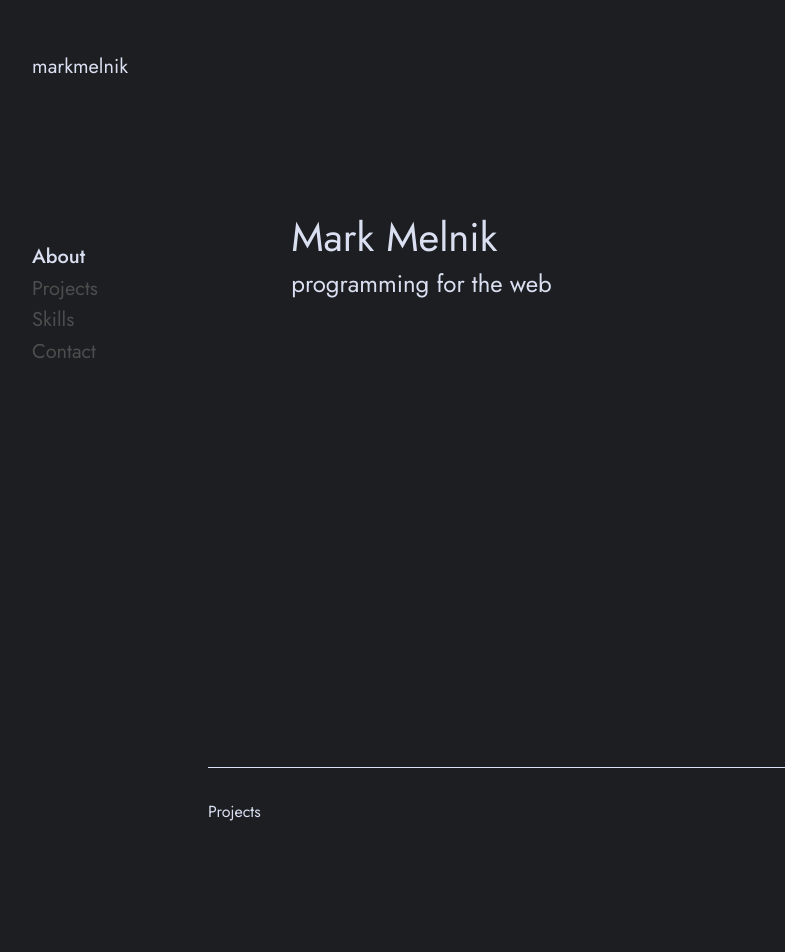
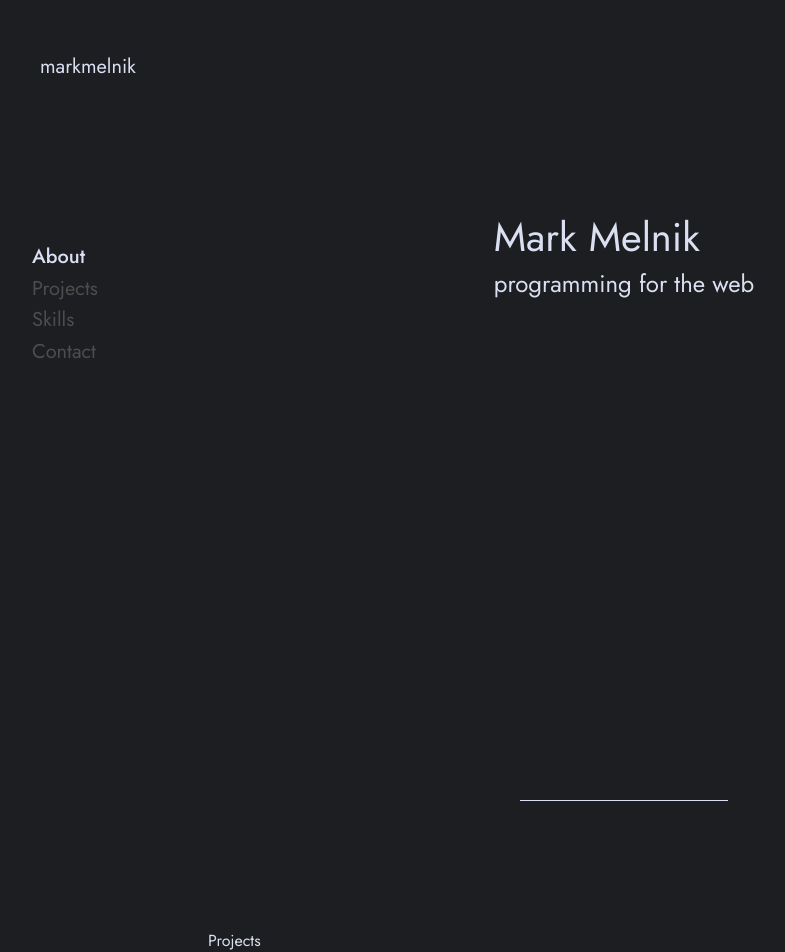
Before and after one commit to markymelnik/portfolio, a React (Vite) app: page / in a window 1280 px wide. Shown: the top 952 px of the page, without its empty margins (16-801 px from the left). Built offline with nearby package versions, Linux system fonts and the light colour scheme; the HTML template or start-up script is replaced by a standard one.

Commit message:
add section divider and scroll to top hook on refresh; update main layout

```diff
--- a/package.json
+++ b/package.json
@@ -11,7 +11,8 @@
   },
   "dependencies": {
     "react": "^18.2.0",
-    "react-dom": "^18.2.0"
+    "react-dom": "^18.2.0",
+    "react-router-dom": "^6.17.0"
   },
   "devDependencies": {
     "@types/react": "^18.2.15",
--- a/src/App.tsx
+++ b/src/App.tsx
@@ -1,17 +1,32 @@
 import { useState } from "react";
+
+import { BrowserRouter as Router } from "react-router-dom";
+
 import Main from "./components/Main/Main";
+import ScrollToTop from "./hooks/useScrollToTop";
 import Sidebar from "./components/Sidebar/Sidebar";
-import './styles/_global.scss';
+import "./styles/_global.scss";
 
 const App = () => {
-  const [activeTab, setActiveTab] = useState<string>('about');
+  const [activeTab, setActiveTab] = useState<string>("about");
   const [isScrolling, setIsScrolling] = useState<boolean>(false);
 
+  if ('scrollRestoration' in history) {
+    history.scrollRestoration = 'manual';
+  }
+
   return (
-    <div className="app-container">
-      <Sidebar activeTab={activeTab} setActiveTab={setActiveTab} setIsScrolling={setIsScrolling} />
-      <Main setActiveTab={setActiveTab} isScrolling={isScrolling} />
-    </div>
+    <Router>
+      <ScrollToTop />
+      <div className="app-container">
+        <Sidebar
+          activeTab={activeTab}
+          setActiveTab={setActiveTab}
+          setIsScrolling={setIsScrolling}
+        />
+        <Main setActiveTab={setActiveTab} isScrolling={isScrolling} />
+      </div>
+    </Router>
   );
 };
 
--- a/src/components/Main/About/_about.scss
+++ b/src/components/Main/About/_about.scss
@@ -2,16 +2,15 @@
 
 .about-container {
   position: relative;
-  border-bottom: 1px solid map-get($theme, 'secondary');
-  height: 100vh;
+  min-height: 80vh;
 
   .about-intro {
     position: absolute;
-    top: 26vh;
+    top: 32vh;
     left: 50%;
     transform: translateX(-50%);
     text-align: left;
-    width: 80%;
+    white-space: nowrap;
 
     .about-name, .about-description {
       opacity: 0;
@@ -33,11 +32,9 @@
 
 @media (min-width: 768px) {
   .about-container {
-    height: calc(100vh - 2rem);
-    padding: 2rem 0;
 
     .about-intro {
-
+      top: 26vh;
 
       .about-name {
         font-size: 2.5rem;
--- a/src/components/Main/Contact/_contact.scss
+++ b/src/components/Main/Contact/_contact.scss
@@ -2,12 +2,11 @@
 @import '@styles/animations';
 
 .contact-container {
-  border-bottom: 1px solid map-get($theme, 'secondary');
-  height: 40vh;
-  padding: 2rem 0;
+  min-height: 30vh;
 
   .contact-title {
-    font-size: 2rem;
+    text-align: center;
+    font-size: 1.75rem;
     margin: 0 0 2rem;
   }
 
@@ -16,6 +15,8 @@
     flex-direction: column;
 
     .contact-top {
+      display: inherit;
+      justify-content: center;
       margin: 0 0 1rem;
 
       .contact-email-address {
@@ -24,11 +25,12 @@
     }
 
     .contact-bottom {
-      display: flex;
+      display: inherit;
+      justify-content: center;
       gap: 0.5rem;
 
       .contact-option {
-        display: flex;
+        display: inherit;
         justify-content: center;
         align-items: center;
         height: 3.5rem;
@@ -43,10 +45,9 @@
 
         .contact-linkedin,
         .contact-github {
-          display: flex;
+          display: inherit;
           justify-content: center;
           align-items: center;
-
 
           svg {
             height: 2.5rem;
--- /dev/null
+++ b/src/components/Main/Divider/Divider.tsx
@@ -0,0 +1,11 @@
+import './_divider.scss';
+
+const Divider = () => {
+  return (
+    <div className="divider">
+      <span className='divider-line'></span>
+    </div>
+  )
+}
+
+export default Divider;
--- /dev/null
+++ b/src/components/Main/Divider/_divider.scss
@@ -0,0 +1,19 @@
+@import '@styles/colors';
+
+.divider {
+  display: flex;
+  justify-content: center;
+  width: 100%;
+  padding: 6rem 0 4rem;
+
+  .divider-line {
+    width: 25%;
+    border-bottom: 1px solid map-get($theme, 'secondary');
+  }
+}
+
+@media (min-width: 768px) {
+  .divider {
+    padding: 10rem 0 6rem;
+  }
+}
--- a/src/components/Main/Main.tsx
+++ b/src/components/Main/Main.tsx
@@ -4,6 +4,7 @@ import Projects from './Projects/Projects';
 import About from './About/About';
 import './_main.scss';
 import Skills from './Skills/Skills';
+import Divider from './Divider/Divider';
 
 type MainProps = {
   setActiveTab: (tab: string) => void;
@@ -66,8 +67,11 @@ const Main = ({ setActiveTab, isScrolling }: MainProps) => {
   return (
     <div className="main-container">
       <About ref={aboutRef} id="about" />
+      <Divider />
       <Projects ref={projectsRef} id="projects" />
+      <Divider />
       <Skills ref={skillsRef} id ="skills" />
+      <Divider />
       <Contact ref={contactRef} id="contact" />
     </div>
   );
--- a/src/components/Main/_main.scss
+++ b/src/components/Main/_main.scss
@@ -3,11 +3,14 @@
 .main-container {
   display: flex;
   flex-direction: column;
+  width: 80%;
+  margin: 0 10%;
 }
 
 @media (min-width: 768px) {
   .main-container {
     padding: 0 2rem 2rem;
+    width: 70%;
     margin: 0 15%;
   }
 }
--- a/src/components/Sidebar/Logo/_logo.scss
+++ b/src/components/Sidebar/Logo/_logo.scss
@@ -18,3 +18,9 @@
     font-size: 1.25rem;
   }
 }
+
+@media (min-width: 768px) {
+  .logo {
+    justify-content: left;
+  }
+}
--- a/src/components/Sidebar/NavBar/_navbar.scss
+++ b/src/components/Sidebar/NavBar/_navbar.scss
@@ -3,7 +3,7 @@
 
 .navbar-container {
   display: flex;
-  justify-content: center;
+  justify-content: space-between;
   gap: 0.75rem;
 
   .navbar-about,
--- a/src/components/Sidebar/_sidebar.scss
+++ b/src/components/Sidebar/_sidebar.scss
@@ -7,7 +7,8 @@
   left: 0;
   display: flex;
   flex-direction: column;
-  width: 100%;
+  width: 80%;
+  margin: 0 10%;
   font-size: 1.25rem;
   padding: 1.5rem 0 0;
   background-color: map-get($theme, 'primary');
@@ -18,7 +19,7 @@
     width: 100%;
     display: flex;
     flex-direction: column;
-    margin: 0 0 1rem;
+    margin: 0 0 1.5rem;
   }
 
   .sidebar-bottom {
@@ -27,19 +28,18 @@
     border-bottom: 1px solid map-get($theme, 'secondary');
     animation: extendRightward 0.6s forwards;
     animation-delay: 2.4s;
-    padding: 1rem 0 0;
   }
 }
 
 @media (min-width: 768px) {
   .sidebar-container {
+    align-items: center;
     height: 100vh;
+    padding: 3rem 0 0;
     width: 15%;
-    padding: 3rem 0 0;
+    margin: 0;
 
     .sidebar-top {
-      text-align: left;
-      align-items: left;
       padding: 0 3rem;
     }
 
--- /dev/null
+++ b/src/hooks/useScrollToTop.tsx
@@ -0,0 +1,14 @@
+import { useEffect } from "react";
+import { useLocation } from "react-router-dom";
+
+const ScrollToTop = () => {
+  const location = useLocation();
+
+  useEffect(() => {
+    window.scrollTo(0,0);
+  }, [location])
+
+  return null;
+}
+
+export default ScrollToTop;
```
Also changed, not shown: 1 other file (tests, documents, lock files or other folders).
